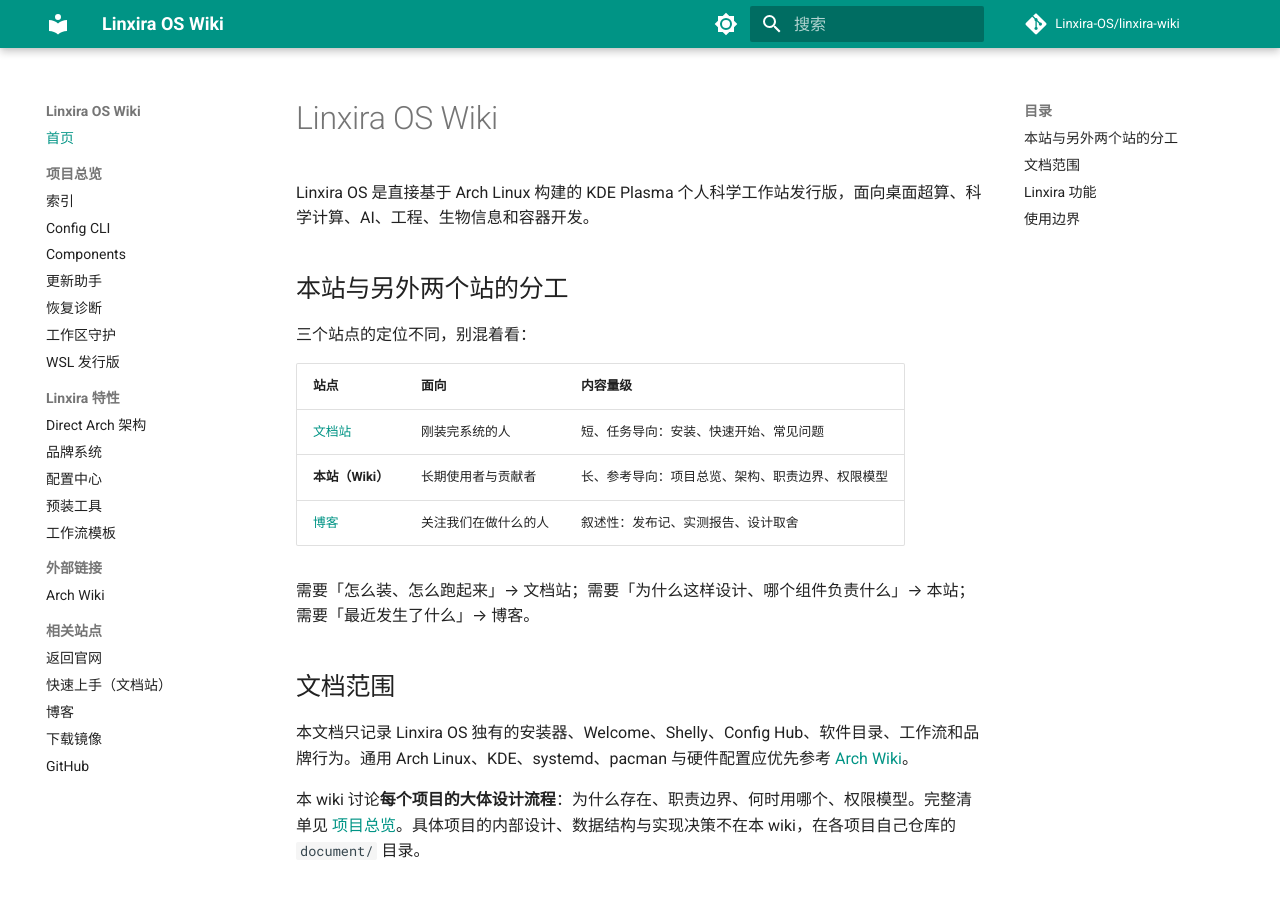
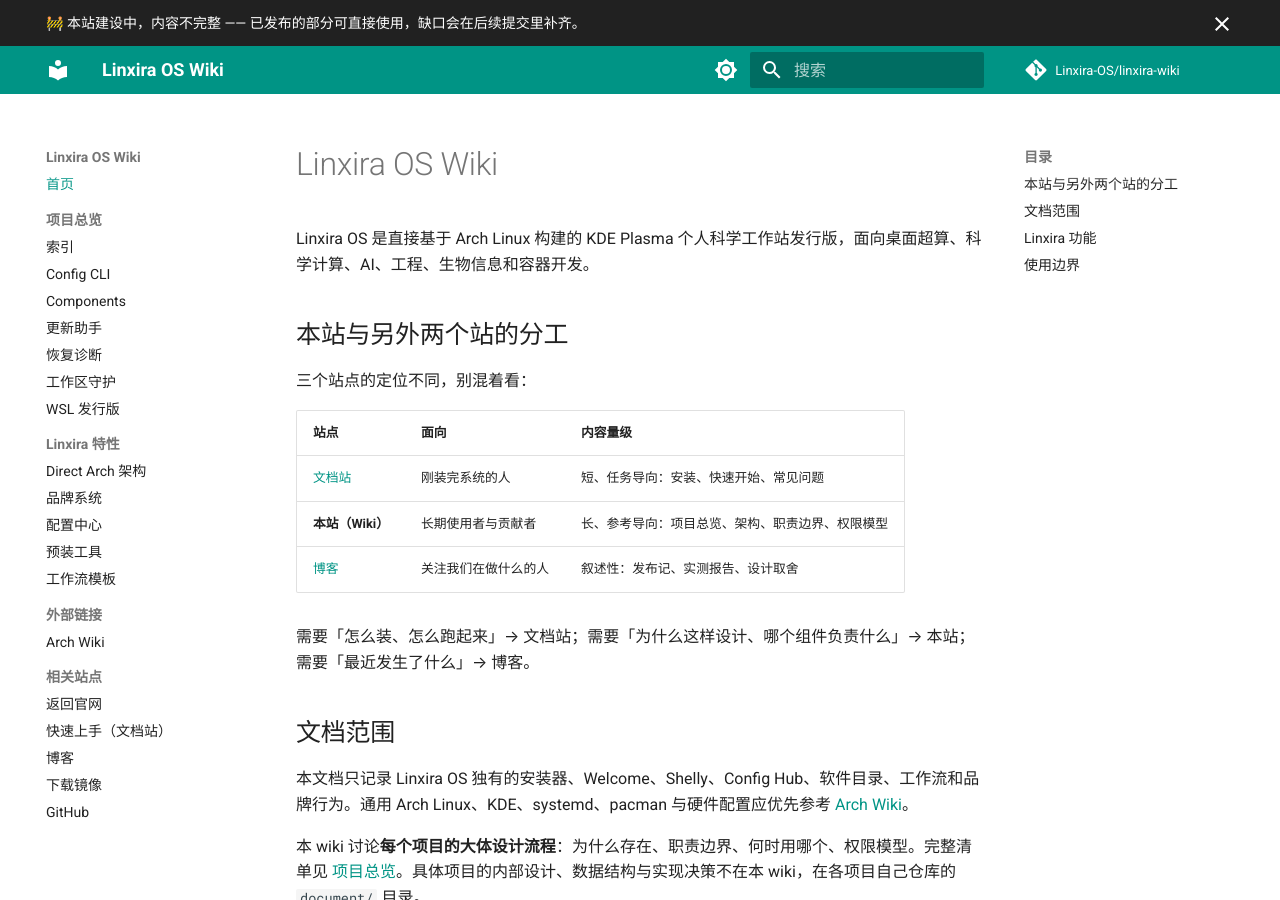
Before and after one commit to Linxira-OS/linxira-wiki, an MkDocs documentation site: the page built from docs/index.md, in a window 1280 px wide and 900 px high. Built offline with MkDocs 1.6.1 and Material for MkDocs 9.7.7, drawn with Linux system fonts in a browser that asks for light colours; comment, search, counter and statistics services are not loaded; some of the changed text lies outside the part shown.

Commit message:
docs(wiki): 全站标注建设中,首页说明当前覆盖范围
- overrides/main.html 覆写 announce 块,每页顶部显示「建设中,内容不完整」
- mkdocs.yml 启用 custom_dir 与 announce.dismiss
- 首页加 warning 块,指出项目总览/架构可用,运维与权限章节待补

```diff
--- a/docs/index.md
+++ b/docs/index.md
@@ -33,3 +33,9 @@
 Linxira OS 适合个人工作站和桌面计算节点。由于采用滚动更新，它不推荐用于大规模企业服务器部署。需要固定依赖、可重复构建或服务器式开发环境时，应使用版本固定的容器或其他隔离环境。
 
 Linxira OS 是独立项目，与 Arch Linux 无隶属关系，也未获得 Arch Linux 官方认可。
+
+---
+
+!!! warning "本站建设中"
+    这份 Wiki 尚未写完：项目总览与架构部分可用，运维手册、故障处置、权限模型等章节仍在补齐。
+    需要「怎么装、怎么跑起来」请看[文档站](https://linxira-os.github.io/zh/docs/)。
--- a/mkdocs.yml
+++ b/mkdocs.yml
@@ -4,6 +4,7 @@
 
 theme:
   name: material
+  custom_dir: overrides
   language: zh
   palette:
     - media: "(prefers-color-scheme: light)"
@@ -21,6 +22,7 @@
         icon: material/brightness-4
         name: 切换到浅色模式
   features:
+    - announce.dismiss
     - navigation.sections
     - navigation.expand
     - content.code.copy
--- /dev/null
+++ b/overrides/main.html
@@ -0,0 +1,7 @@
+{% extends "base.html" %}
+
+{% block announce %}
+  <span class="wiki-wip">
+    🚧 本站建设中，内容不完整 —— 已发布的部分可直接使用，缺口会在后续提交里补齐。
+  </span>
+{% endblock %}
```
